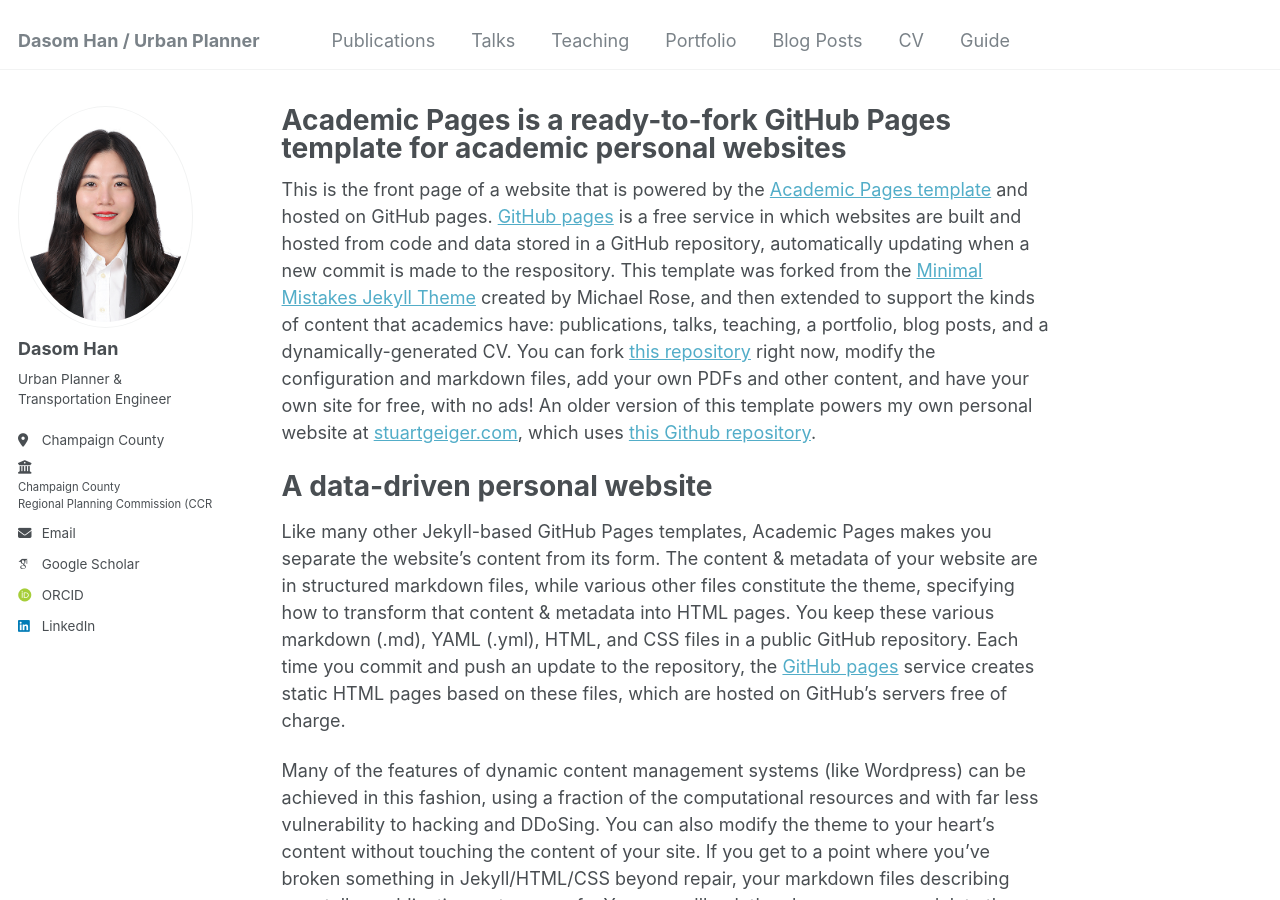
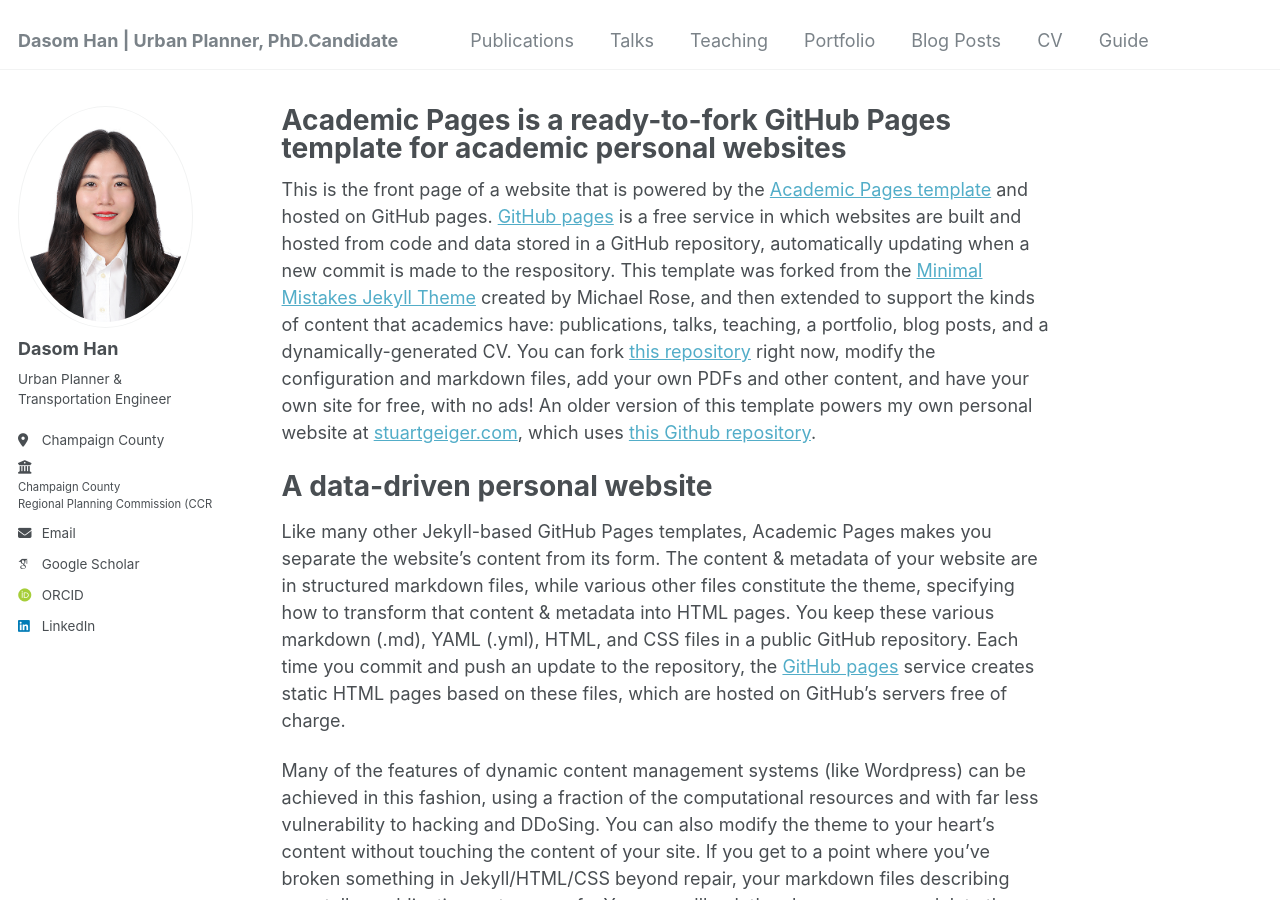
Before and after one commit to dasomh/dasomh.github.io, a Jekyll site: the page built from _pages/about.md, in a window 1280 px wide and 900 px high. Built offline with Jekyll 4.4.1, drawn with Linux system fonts in a browser that asks for light colours; some web fonts are replaced.

Commit message:
Update _config.yml

```diff
--- a/_config.yml
+++ b/_config.yml
@@ -8,7 +8,7 @@
 
 # Basic Site Settings
 locale                   : "en-US"
-title                    : "Dasom Han / Urban Planner"
+title                    : "Dasom Han | Urban Planner, PhD.Candidate"
 title_separator          : "-"
 name                     : &name "Dasom Han"
 description              : &description "personal description"
@@ -26,7 +26,7 @@ author:
   pronouns         : # URL
   bio              : "Urban Planner & Transportation Engineer"
   location         : "Champaign County"
-  employer         : "<span style='font-size: smaller;'><a href='https://www.ccrpc.org/' target='_blank' style='text-decoration: none; color: inherit;'>Champaign County <br>Regional Planning Commission (CCRPC)</a></span>"
+  employer         : "<span style='font-size: smaller;'><a href='https://www.ccrpc.org/' target='_blank' style='text-decoration: none; color: inherit;'>Champaign County<br>Regional Planning Commission (CCRPC)</a></span>"
   uri              : # URL
   email            : "<span style='text-decoration: none;'>dsh12177@gmail.com</span>"
 
```
